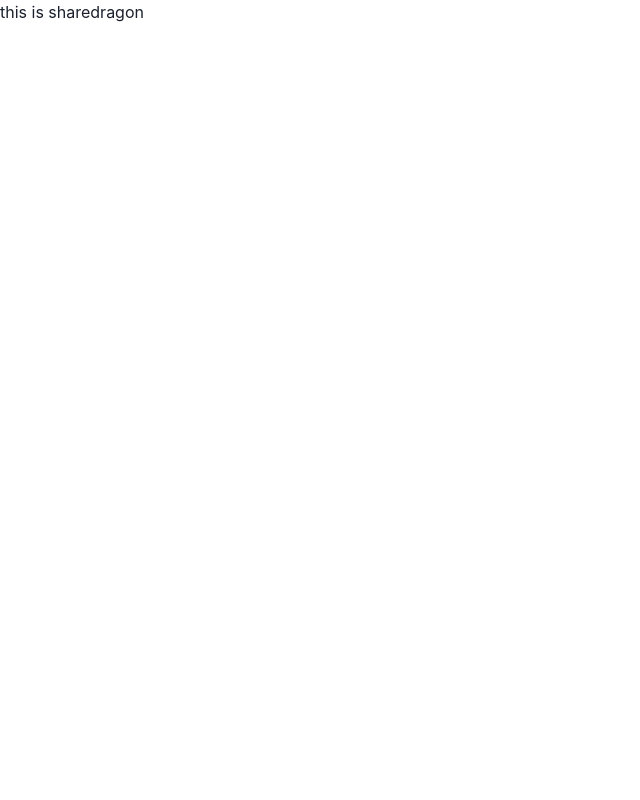
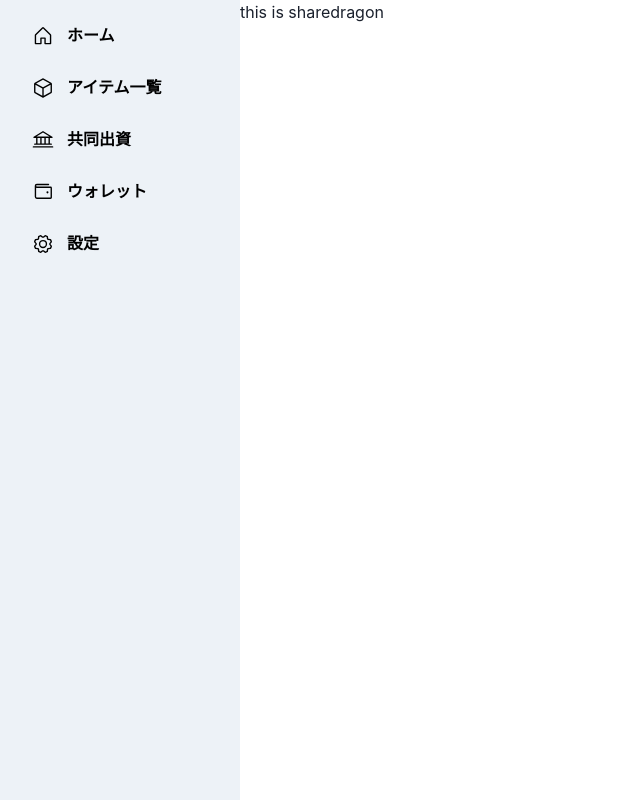
Before and after one commit to chell-uoxou/hackathon-2023-TeamB, a Next.js app: page / in a window 1280 px wide. Shown: the whole page, without its empty margins (0-640 px from the left). Built offline with nearby package versions, Linux system fonts and the light colour scheme.

Commit message:
feat: ナビゲーションメニューの追加

```diff
--- a/next.config.js
+++ b/next.config.js
@@ -1,4 +1,6 @@
 /** @type {import('next').NextConfig} */
-const nextConfig = {}
+const nextConfig = {
+  ssr: false
+}
 
 module.exports = nextConfig
--- a/package.json
+++ b/package.json
@@ -14,6 +14,7 @@
     "@chakra-ui/react": "^2.8.1",
     "@emotion/react": "^11.11.1",
     "@emotion/styled": "^11.11.0",
+    "@phosphor-icons/react": "^2.0.10",
     "@tremor/react": "^3.7.8",
     "@types/node": "20.6.2",
     "@types/react": "18.2.21",
--- /dev/null
+++ b/src/app/_components/NavigationMenu.tsx
@@ -0,0 +1,67 @@
+'use client'
+
+import { Box, Link, VStack } from '@chakra-ui/react'
+import { Bank, Cube, Gear, House, Wallet } from '@phosphor-icons/react'
+import { usePathname, useRouter } from 'next/navigation'
+import NavigationMenuItem from './ui/NavigationMenuItem'
+
+export default function Sidebar() {
+  const iconSize = 22
+  const iconWeight = 'regular'
+  const navMenuItems = [
+    {
+      disabledIcon: <House weight={iconWeight} size={iconSize} />,
+      enabledIcon: <House weight={'fill'} size={iconSize} />,
+      label: 'ホーム',
+      href: '/home',
+    },
+    {
+      disabledIcon: <Cube weight={iconWeight} size={iconSize} />,
+      enabledIcon: <Cube weight={'fill'} size={iconSize} />,
+      label: 'アイテム一覧',
+      href: '/entry',
+    },
+    {
+      disabledIcon: <Bank weight={iconWeight} size={iconSize} />,
+      enabledIcon: <Bank weight={'fill'} size={iconSize} />,
+      label: '共同出資',
+      href: '/fund',
+    },
+    {
+      disabledIcon: <Wallet weight={iconWeight} size={iconSize} />,
+      enabledIcon: <Wallet weight={'fill'} size={iconSize} />,
+      label: 'ウォレット',
+      href: '/wallet',
+    },
+    {
+      disabledIcon: <Gear weight={iconWeight} size={iconSize} />,
+      enabledIcon: <Gear weight={'fill'} size={iconSize} />,
+      label: '設定',
+      href: '/settings',
+    },
+  ]
+
+  const router = useRouter()
+  const isCurrent = (href: string) => {
+    const pathName = usePathname()
+    return pathName.startsWith(href)
+  }
+
+  return (
+    <Box as="nav" width="240px" p={4} bg="gray.100" height="100vh">
+      <VStack justify="center" alignItems="left" spacing={3}>
+        {navMenuItems.map((e) => {
+          return (
+            <NavigationMenuItem
+              icon={isCurrent(e.href) ? e.enabledIcon : e.disabledIcon}
+              href={e.href}
+              isCurrent={isCurrent(e.href)}
+            >
+              {e.label}
+            </NavigationMenuItem>
+          )
+        })}
+      </VStack>
+    </Box>
+  )
+}
--- /dev/null
+++ b/src/app/_components/ui/NavigationMenuItem.tsx
@@ -0,0 +1,42 @@
+import { Box, Button, HStack, Spacer, Text } from '@chakra-ui/react'
+import { useRouter } from 'next/navigation'
+import { ReactElement } from 'react'
+
+type Props = {
+  icon?: ReactElement
+  children: ReactElement | string
+  isCurrent?: boolean
+  href?: string
+}
+
+const NavigationMenuItem = (props: Props) => {
+  const router = useRouter()
+
+  return (
+    <Box alignContent="center">
+      <HStack>
+        <Button
+          leftIcon={props.icon}
+          colorScheme="white"
+          color="black"
+          variant="solid"
+          borderRadius="100px"
+          bg={props.isCurrent ? 'white' : 'transparent'}
+          onClick={() => {
+            if (props.href) {
+              router.push(props.href)
+            }
+          }}
+        >
+          <Box width="5px" />
+          <Text fontSize={'16px'} fontWeight="bold">
+            {props.children}
+          </Text>
+        </Button>
+      </HStack>
+      <Spacer />
+    </Box>
+  )
+}
+
+export default NavigationMenuItem
--- a/src/app/layout.tsx
+++ b/src/app/layout.tsx
@@ -1,5 +1,7 @@
 import type { Metadata } from 'next'
-import Provider from './provider'
+import Provider from './Provider'
+import { Box, Flex } from '@chakra-ui/react'
+import Sidebar from './_components/NavigationMenu'
 
 export const metadata: Metadata = {
   title: 'SHAREDRAGON',
@@ -14,7 +16,18 @@ export default function RootLayout({
   return (
     <html lang="ja">
       <body>
-        <Provider>{children}</Provider>
+        <Provider>
+          <Flex>
+            {' '}
+            {/* Chakra UIのFlexコンポーネントを使用してレイアウトを作成 */}
+            <Sidebar /> {/* サイドバーを追加 */}
+            <Box flex="1">
+              {' '}
+              {/* メインコンテンツエリア */}
+              {children}
+            </Box>
+          </Flex>
+        </Provider>
       </body>
     </html>
   )
```
Also changed, not shown: 1 other file (tests, documents, lock files or other folders).
